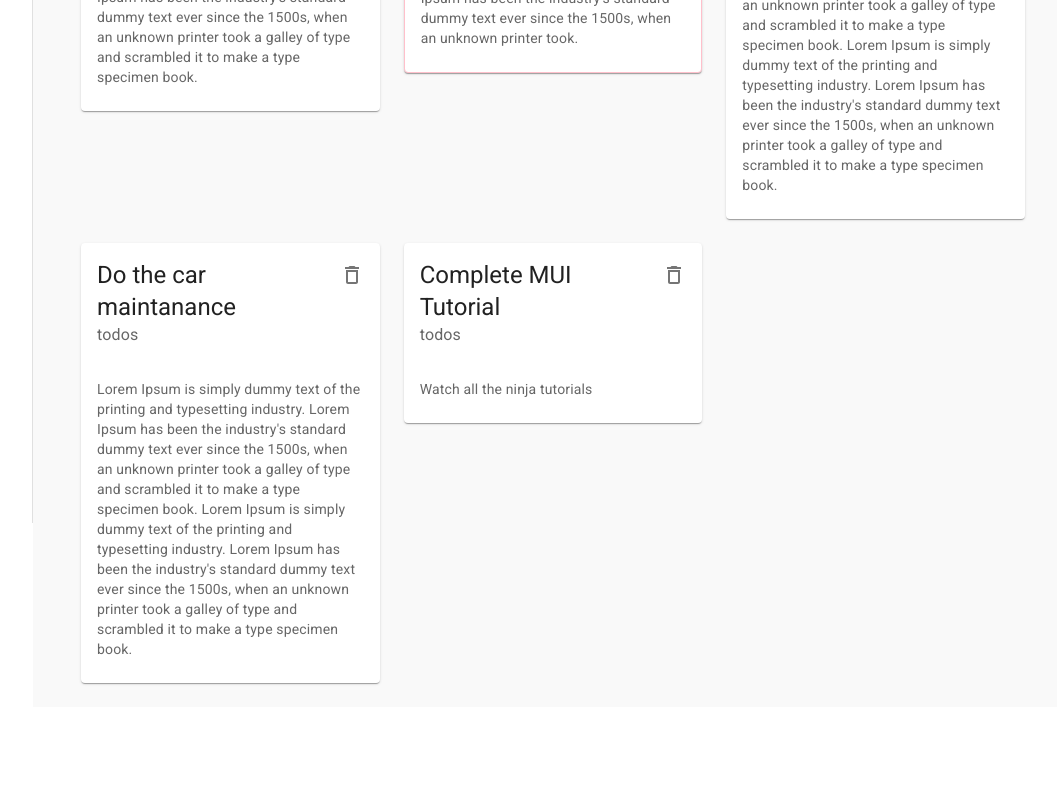
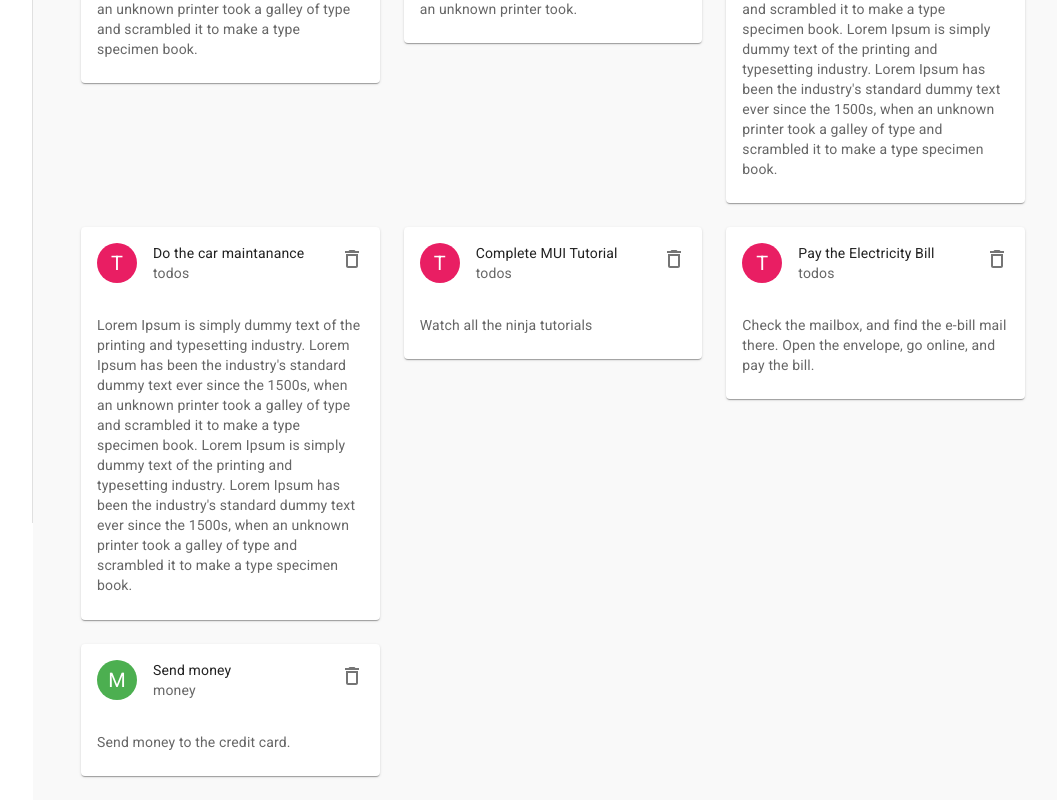
Before and after one commit to Vhkan/mui-practice-project, a React (Create React App) app: page / in a window 1280 px wide. Shown: the part 277-1077 px from the top of the page, without its empty margins (207-1264 px from the left). Before the commit the page ends 984 px from the top, so only its background shows below. Built offline with nearby package versions, Linux system fonts and the light colour scheme; data requests are answered from the project's data file.

Commit message:
add noteCard avatar and styling

```diff
--- a/data/db.json
+++ b/data/db.json
@@ -29,6 +29,18 @@
       "title": "Complete MUI Tutorial",
       "details": "Watch all the ninja tutorials",
       "category": "todos"
+    },
+    {
+      "id": "c3d0",
+      "title": "Pay the Electricity Bill",
+      "details": "Check the mailbox, and find the e-bill mail there. Open the envelope, go online, and pay the bill.",
+      "category": "todos"
+    },
+    {
+      "id": "66ea",
+      "title": "Send money",
+      "details": "Send money to the credit card.",
+      "category": "money"
     }
   ]
 }
--- a/src/components/NoteCard.jsx
+++ b/src/components/NoteCard.jsx
@@ -1,33 +1,50 @@
-import React from "react";
-import { Card, CardHeader, CardContent, IconButton, Typography } from "@mui/material";
-import { DeleteOutline } from "@mui/icons-material";
+import React from 'react';
+import { Card, CardHeader, CardContent, IconButton, Typography, Avatar } from '@mui/material';
+import { DeleteOutline } from '@mui/icons-material';
+import { styled } from '@mui/system';
+import { yellow, green, pink, blue } from '@mui/material/colors';
+
+const getAvatarColor = (category) => {
+  switch (category) {
+    case 'work':
+      return yellow[700];
+    case 'money':
+      return green[500];
+    case 'todos':
+      return pink[500];
+    default:
+      return blue[500];
+  }
+};
+
+const StyledAvatar = styled(Avatar)(({ theme, category }) => ({
+  backgroundColor: getAvatarColor(category),
+}));
 
 const NoteCard = ({ note, handleDelete }) => {
-
-  const borderColor = note.category === 'work' ? 'pink' : 'inherit';
-
   return (
-    <div>
-      <Card elevation={1} sx={{ border: `${borderColor} 1px solid`}}>
+    <Card elevation={1}>
       <CardHeader
+        avatar={
+          <StyledAvatar category={note.category}>
+            {note.category[0].toUpperCase()}
+          </StyledAvatar>
+        }
         action={
           <IconButton onClick={() => handleDelete(note.id)}>
-              <DeleteOutline/>
+            <DeleteOutline />
           </IconButton>
         }
         title={note.title}
         subheader={note.category}
       />
       <CardContent>
-          <Typography variant='body2' color='textSecondary' >
+        <Typography variant='body2' color='textSecondary'>
           {note.details}
         </Typography>
       </CardContent>
     </Card>
-    </div>
-  )
-}
-
-
+  );
+};
 
 export default NoteCard;
```
Lines whose indentation alone changed are shown as unchanged.
